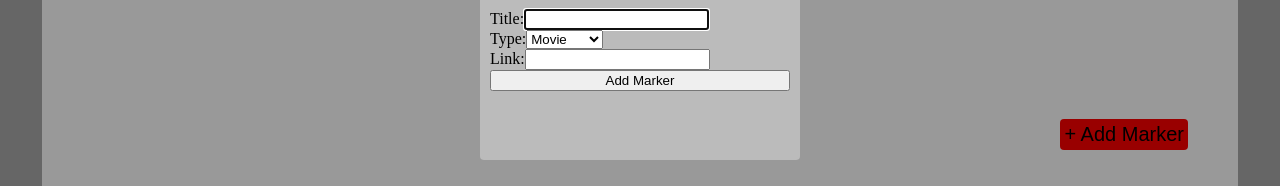
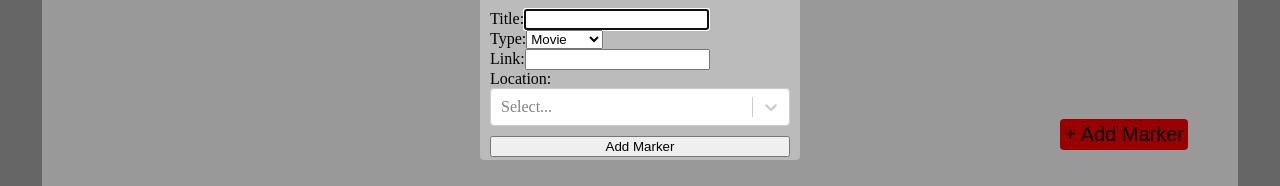
Before and after one commit to cteterita/on-location, a React (Create React App) app: page / in a window 1280 px wide. Both pictures are taken after a click on the button "+ Add Marker". Shown: the part 350-536 px from the top of the page. Built offline with nearby package versions, Linux system fonts and the light colour scheme.

Commit message:
handled location search and submit

```diff
--- a/src/AddMarker/AddMarker.js
+++ b/src/AddMarker/AddMarker.js
@@ -1,34 +1,38 @@
 import React, { useState } from 'react';
 import { useHistory } from 'react-router-dom';
+import PropTypes from 'prop-types';
 
-// import { stringify } from 'query-string';
+import { stringify } from 'query-string';
 
-// import Search from '../Search/Search';
+import Search from '../Search/Search';
 
 import './AddMarker.css';
 
-function AddMarker() {
+function AddMarker(props) {
+  const { close } = props;
   const history = useHistory();
 
   const [title, setTitle] = useState('');
   const [link, setLink] = useState('');
   const [type, setType] = useState('Movie');
-  // const [lat, setLat] = useState(0);
-  // const [lon, setLon] = useState(0);
+  const [lat, setLat] = useState(0);
+  const [lon, setLon] = useState(0);
 
-  const handleSubmit = () => {
+  const handleSubmit = (e) => {
+    e.preventDefault();
     // TODO: Flesh this out once the API is built
     console.log(`Title: ${title}`);
     console.log(`Type: ${type}`);
     console.log(`Link: ${link}`);
     history.push({
-      // search: stringify({ lat, lon, zoom: 11 }),
+      search: stringify({ lat, lon, zoom: 11 }),
     });
+    close();
   };
-  /* const handleSearchSelect = (selection) => {
+  const handleSearchSelect = (selection) => {
     setLat(selection.lat);
     setLon(selection.lon);
-  }; */
+  };
   return (
     <div className="add-marker-modal">
       <h3>Add a new marker!</h3>
@@ -49,14 +53,18 @@ function AddMarker() {
           Link:
           <input id="link" value={link} onChange={(i) => setLink(i.target.value)} required />
         </label>
-        {/* <span>
+        <span>
           Location:
-          <Search id="location" onSelect={handleSearchSelect} />
-        </span> */ }
+          <Search id="location" onSearchSelect={handleSearchSelect} />
+        </span>
         <button type="submit">Add Marker</button>
       </form>
     </div>
   );
 }
 
+AddMarker.propTypes = {
+  close: PropTypes.func.isRequired,
+};
+
 export default AddMarker;
--- a/src/App.js
+++ b/src/App.js
@@ -32,8 +32,8 @@ function App() {
       <section className="main">
         <Search defaultSearch={defaultSearch} onSearchSelect={onSearchSelect} />
         <ResultMap />
-        <Popup trigger={addMarkerButton} position="right center" modal>
-          <AddMarker />
+        <Popup trigger={addMarkerButton} modal>
+          {(close) => <AddMarker close={close} />}
         </Popup>
       </section>
       <footer>
```
